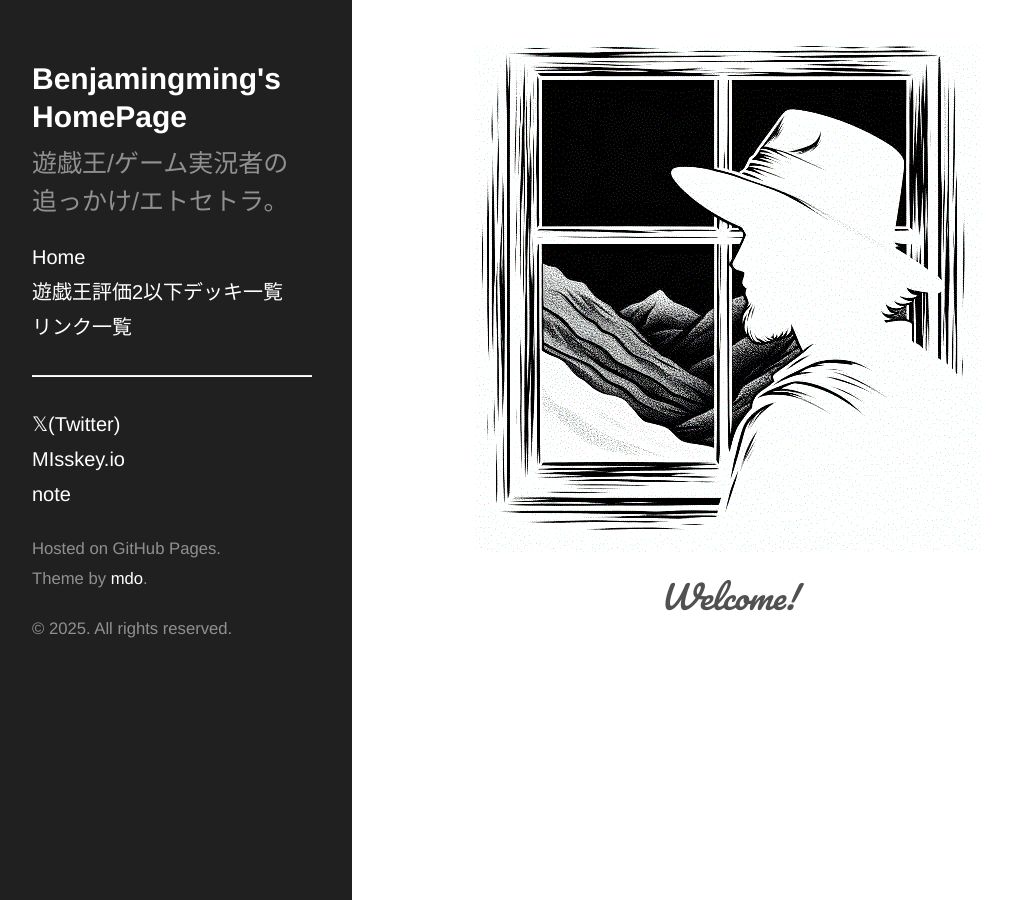
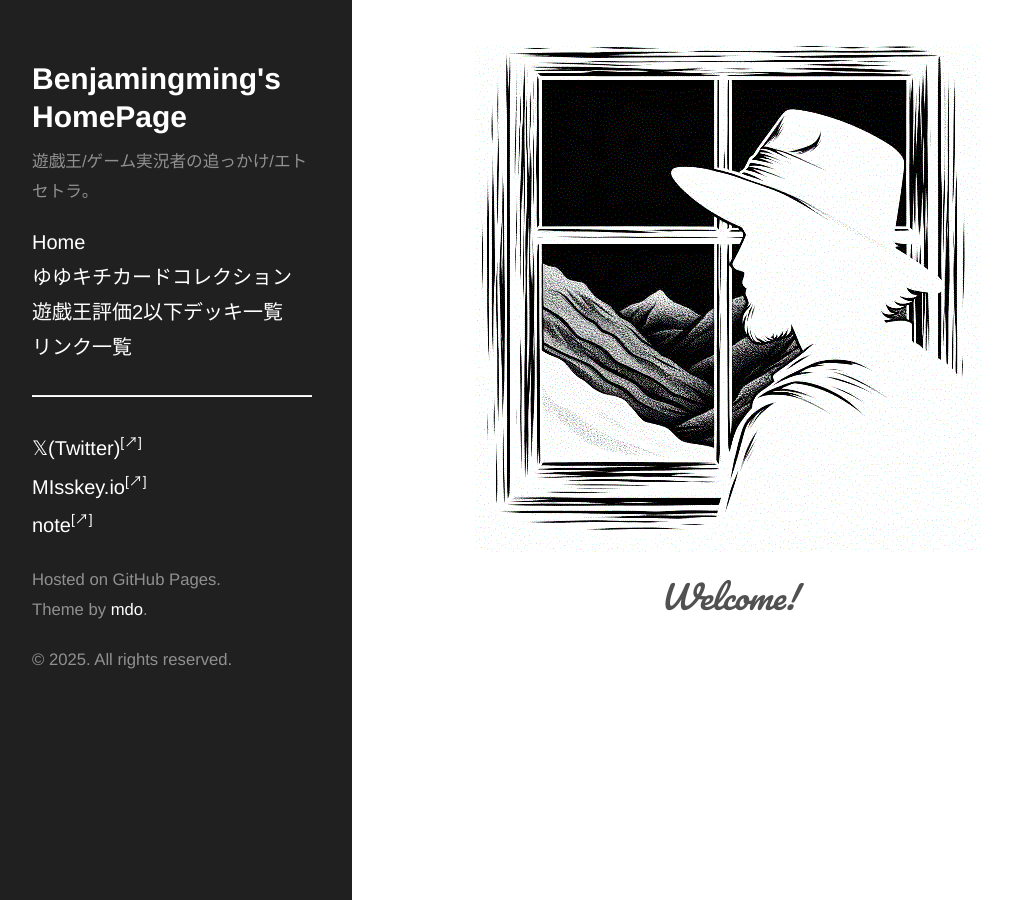
Before and after one commit to Benjamingming/home, a Jekyll site: the page built from index.html, in a window 1280 px wide. Shown: the whole page, without its empty margins (8-1021 px from the left). Built offline with Jekyll 4.4.1, drawn with Linux system fonts in a browser that asks for light colours; the list of posts is cut into pages by our own code; some of the changed lines change nothing that is shown.

Commit message:
ゆゆキチカードコレクション追加

```diff
--- a/_config.yml
+++ b/_config.yml
@@ -23,6 +23,9 @@
 # Custom vars
 version:          1.0.0
 
+yuyukichi-cards:
+  repo:           https://docs.google.com/spreadsheets/d/1n8SilQ_Ssk-I60uRWFZ2IUlVlczz7BuUA0lOrvl7zsM/edit?usp=sharing
+
 note:
   repo:           https://note.com/benjaming_ming
 
--- /dev/null
+++ b/_data/yuyukichicards.csv
@@ -0,0 +1,145 @@
+日付,#,カード名,ゲーム,星,URL
+2024/02/11,1,風ちゃん,,2,https://x.com/benjaming_ming/status/1756637482815512853
+2024/02/12,1,ちくび,,3,https://x.com/benjaming_ming/status/1757001695450554761
+2024/02/13,1,パミル,,1,https://x.com/benjaming_ming/status/1757404769822322701
+2024/02/14,1,マーブルマッドネス,,1,https://x.com/benjaming_ming/status/1757752942424412419
+2024/02/15,1,サキエル,,2,https://x.com/benjaming_ming/status/1758124039196090449
+2024/02/16,1,フラグの国のアリス,,2,https://x.com/benjaming_ming/status/1758464007927906343
+2024/02/17,1,ジュディ,,2,https://x.com/benjaming_ming/status/1758811323222372705
+2024/02/18,1,セーラームーン(3DO),,3,https://x.com/benjaming_ming/status/1759179979374653460
+2024/02/19,1,ミラノ,,3,https://x.com/benjaming_ming/status/1759556590674551247
+2024/02/20,1,ムウマ,,2,https://x.com/benjaming_ming/status/1759914429909704847
+2024/02/22,1,ちゃお,,2,https://x.com/benjaming_ming/status/1760666309858337204
+2024/02/23,1,マリナ,,3,https://x.com/benjaming_ming/status/1760986135227179519
+2024/02/24,1,ウィザード,ウィザード・オブ・イモータル,3,https://x.com/benjaming_ming/status/1761390913224650797
+2024/02/25,1,NON HUMAN,Action 52,2,https://x.com/benjaming_ming/status/1761627412063047961
+2024/02/26,1,兄貴,,2,https://x.com/benjaming_ming/status/1762089972142932207
+2024/02/27,1,えりか,,2,https://x.com/benjaming_ming/status/1762465819815186676
+2024/02/28,1,ドラゴン,,2,https://x.com/benjaming_ming/status/1762834051692724280
+2024/02/29,1,エダルト,,2,https://x.com/benjaming_ming/status/1763177148557459587
+2024/02/29,2,アラン,,2,https://x.com/benjaming_ming/status/1763178886354121198
+2024/03/01,1,LINK,,3,https://x.com/benjaming_ming/status/1763540430552277085
+2024/03/02,1,チーターマン,,2,https://x.com/benjaming_ming/status/1763902973686812760
+2024/03/03,1,マルク,,4,https://x.com/benjaming_ming/status/1764271205039866033
+2024/03/04,1,小林ひとみ,,1,https://x.com/benjaming_ming/status/1764631033193103805
+2024/03/05,1,キャプテンプラネット,,2,https://x.com/benjaming_ming/status/1765009712238797232
+2024/03/06,1,おしゃべりマン,,2,https://x.com/benjaming_ming/status/1765356842765672721
+2024/03/07,1,Isis,,3,https://x.com/benjaming_ming/status/1765721535183274369
+2024/03/08,1,ココロン,,1,https://x.com/benjaming_ming/status/1766057758338769090
+2024/03/09,1,松永ともみ,,3,https://x.com/benjaming_ming/status/1766433011686608969
+2024/03/09,2,カイ,,1,https://x.com/benjaming_ming/status/1766441727748096221
+2024/03/10,1,健太,,1,https://x.com/benjaming_ming/status/1766796857970422150
+2024/03/10,2,トリオ・ザ・バンシー,,1,https://x.com/benjaming_ming/status/1766813377404588204
+2024/03/11,2,スペランカー,スペランカー,1,https://x.com/benjaming_ming/status/1767189171054272853
+2024/03/11,1,邪鬼王,忍者龍剣伝,4,https://x.com/benjaming_ming/status/1767183840416829462
+2024/03/12,2,ギムギム,,1,https://x.com/benjaming_ming/status/1767549576209457192
+2024/03/12,1,もと子ちゃん,,2,https://x.com/benjaming_ming/status/1767536951727694220
+2024/03/13,1,バーニー,,2,https://x.com/benjaming_ming/status/1767902033842205160
+2024/03/14,2,HEXAPOD WAR,HEXAPOD WAR,1,https://x.com/benjaming_ming/status/1768255860948787671
+2024/03/14,1,マミ,,3,https://x.com/benjaming_ming/status/1768241857870623023
+2024/03/15,2,一瀬るり,,2,https://x.com/benjaming_ming/status/1768633618245829117
+2024/03/15,2,ケイブマン,,5,https://x.com/benjaming_ming/status/1768641126247116887
+2024/03/16,1,大道寺知世,,5,https://x.com/benjaming_ming/status/1769002892424540638
+2024/03/16,2,アウトラン,,1,https://x.com/benjaming_ming/status/1769013788920230169
+2024/03/17,1,パル,,2,https://x.com/benjaming_ming/status/1769330832119111864
+2024/03/17,2,魚田大吾郎,,1,https://x.com/benjaming_ming/status/1769345117331321290
+2024/03/17,3,鈴鈴,,3,https://x.com/benjaming_ming/status/1769350860684034443
+2024/03/18,1,キララ,,2,https://x.com/benjaming_ming/status/1769706013987655850
+2024/03/18,2,英雄,ギミック!,5,https://x.com/benjaming_ming/status/1769724576739582122
+2024/03/19,1,巨人,ソード・オブ・ソダン,3,https://x.com/benjaming_ming/status/1770060609255776295
+2024/03/19,2,槍兵,ソード・オブ・ソダン,1,https://x.com/benjaming_ming/status/1770090969171709975
+2024/03/20,1,カイ,,1,https://x.com/benjaming_ming/status/1770409978190528885
+2024/03/20,2,チーターマン,,2,https://x.com/benjaming_ming/status/1770455846482481233
+2024/03/21,1,エコールロゴ,デスクリムゾン,5,https://x.com/benjaming_ming/status/1770786257062301920
+2024/03/21,2,ムウマ,,2,https://x.com/benjaming_ming/status/1770822709649318196
+2024/03/22,1,シルバーサンド,,1,https://x.com/benjaming_ming/status/1771159761142284534
+2024/03/23,1,オトッキー,,2,https://x.com/benjaming_ming/status/1771505650410909837
+2024/03/23,2,巨大コウモリ,恐怖の館,2,https://x.com/benjaming_ming/status/1771532246886879552
+2024/03/24,2,デビッドゴールドマン(27才),激写ボーイ,3,https://x.com/benjaming_ming/status/1771877204554874905
+2024/03/24,1,エアロ,アクロバットキッズ,1,https://x.com/benjaming_ming/status/1771863815405154347
+2024/03/25,1,さよちゃん(あっかんべぇだぁ～),あっかんべぇだぁ～,3,https://x.com/benjaming_ming/status/1772245940784746883
+2024/03/25,2,ひろし,恐怖の館,1,https://x.com/benjaming_ming/status/1772259913693372687
+2024/03/26,1,ゴードン,,2,https://x.com/benjaming_ming/status/1772598576088027347
+2024/03/26,2,タイクーン王,,2,https://x.com/benjaming_ming/status/1772614839673790951
+2024/03/27,1,デビッドゴールドマン(27才),激写ボーイ,3,https://x.com/benjaming_ming/status/1772972508829921573
+2024/03/27,2,キャプテンノボリン,,2,https://x.com/benjaming_ming/status/1772991993976705420
+2024/03/28,1,ホーンテッドヒル,Action 52,3,https://x.com/benjaming_ming/status/1773322795713183961
+2024/03/29,1,マミー,,1,https://x.com/benjaming_ming/status/1773710134939934902
+2024/03/29,2,花形美剣,,2,https://x.com/benjaming_ming/status/1773716878076391910
+2024/03/30,1,ブラックナイト,,2,https://x.com/benjaming_ming/status/1774031467259277659
+2024/03/30,2,リップ,,3,https://x.com/benjaming_ming/status/1774039972942840042
+2024/03/31,1,レオ♥,,3,https://x.com/benjaming_ming/status/1774395367406350509
+2024/04/01,1,スーパーマン,Superman 64,1,https://x.com/benjaming_ming/status/1774768693345714270
+2024/04/02,1,へんべえ,パラソルへんべえ,1,https://x.com/benjaming_ming/status/1775141236443349414
+2024/04/02,2,パコ王子,,2,https://x.com/benjaming_ming/status/1775167047271579726
+2024/04/03,1,ヴァルコール,ジム・パワー,1,https://x.com/benjaming_ming/status/1775507340751737276
+2024/04/03,2,マリナ,,3,https://x.com/benjaming_ming/status/1775535395536797720
+2024/04/04,1,ポッサム,,1,https://x.com/benjaming_ming/status/1775875609245503778
+2024/04/05,1,シェル,,1,https://x.com/benjaming_ming/status/1776235737111036234
+2024/04/05,2,松永みかげ,,3,https://x.com/benjaming_ming/status/1776241773180031447
+2024/04/06,1,木村ヒロシ,,3,https://x.com/benjaming_ming/status/1776569457487261946
+2024/04/06,2,ホテルマリオ,Hotel Mario,1,https://x.com/benjaming_ming/status/1776580795567841693
+2024/04/07,1,チャーリー,ハローチャーリー！,1,https://x.com/benjaming_ming/status/1776933972611829795
+2024/04/07,1,マクシミリアン,,2,https://x.com/benjaming_ming/status/1776961133657854101
+2024/04/08,1,タルるーと,,3,https://x.com/benjaming_ming/status/1777339852687892664
+2024/04/08,2,名門純愛お嬢様私立女子高生,,5,https://x.com/benjaming_ming/status/1777345934206374378
+2024/04/09,1,ヴァルコール,,1,https://x.com/benjaming_ming/status/1777690528160870684
+2024/04/09,2,ちくび,,3,https://x.com/benjaming_ming/status/1777696128257114375
+2024/04/10,1,キャプテントッド,,2,https://x.com/benjaming_ming/status/1778036422437638615
+2024/04/10,2,ダビデ,,2,https://x.com/benjaming_ming/status/1778040738514882991
+2024/04/11,1,猫店長,,3,https://x.com/benjaming_ming/status/1778397656106365036
+2024/04/11,2,ペン子,,1,https://x.com/benjaming_ming/status/1778418491546329376
+2024/04/12,1,レスター,,1,https://x.com/benjaming_ming/status/1778765918551847014
+2024/04/12,2,ゴブリン,ウィザード・オブ・イモータル,1,https://x.com/benjaming_ming/status/1778782968624168966
+2024/04/13,2,腕力,,1,https://x.com/benjaming_ming/status/1779127404604297357
+2024/04/13,1,トロンボーン,ロックマンDASH,3,https://x.com/benjaming_ming/status/1779117058829295675
+2024/04/14,1,イギーくん,,2,https://x.com/benjaming_ming/status/1779519394210832797
+2024/04/15,1,金剛寺麗香,,1,https://x.com/benjaming_ming/status/1779873470614311222
+2024/04/17,1,シルヴィアーナ,,3,https://x.com/benjaming_ming/status/1780565335030333615
+2024/04/18,1,Atlantis guy,,2,https://x.com/benjaming_ming/status/1780927018487693785
+2024/04/19,1,エリアス,,3,https://x.com/benjaming_ming/status/1781293945068429713
+2024/04/20,1,メイズパズル,,5,https://x.com/benjaming_ming/status/1781682103505310058
+2024/04/21,1,フィンレター,,1,https://x.com/benjaming_ming/status/1782012300330983598
+2024/04/21,2,アラン,,2,https://x.com/benjaming_ming/status/1782052096927539240
+2024/04/22,1,パミル,,1,https://x.com/benjaming_ming/status/1782384272370020669
+2024/04/22,2,ピーターパン(40),フック,4,https://x.com/benjaming_ming/status/1782414745909514717
+2024/04/23,1,アルルナジャ,,4,https://x.com/benjaming_ming/status/1782754555761172853
+2024/04/24,1,コロ助,キテレツ大百科,1,https://x.com/benjaming_ming/status/1783132870556684720
+2024/04/25,1,アンナ,ウィザード・オブ・イモータル,1,https://x.com/benjaming_ming/status/1783474484718284807
+2024/04/25,2,日向あずさ,,3,https://x.com/benjaming_ming/status/1783491949422608626
+2024/04/26,1,ガーフィールド,ガーフィールドの一週間,1,https://x.com/benjaming_ming/status/1783861872699277575
+2024/04/27,1,テグザー,テグザー,3,https://x.com/benjaming_ming/status/1784216266246701419
+2024/04/28,1,へんべえ,パラソルへんべえ,1,https://x.com/benjaming_ming/status/1784558611433505136
+2024/04/28,2,ノア,,2,https://x.com/benjaming_ming/status/1784585784957567387
+2024/04/29,1,一郎さん,,1,https://x.com/benjaming_ming/status/1784932664618999906
+2024/04/30,1,ジャッキー,,1,https://x.com/benjaming_ming/status/1785293576672600564
+2024/04/30,2,花形美剣,,2,https://x.com/benjaming_ming/status/1784949315150156236
+2024/05/01,1,バーディ,,1,https://x.com/benjaming_ming/status/1785647112161804751
+2024/05/01,2,ジムパワー(NES),,5,https://x.com/benjaming_ming/status/1785674062804799841
+2024/05/02,1,ホテルマリオ,Hotel Mario,1,https://x.com/benjaming_ming/status/1786032186606723243
+2024/05/03,1,ジョー・ムサシ,,3,https://x.com/benjaming_ming/status/1786387791225765912
+2024/05/04,1,電脳漂流者,,4,https://x.com/benjaming_ming/status/1786746685575807122
+2024/05/04,2,やどかり美少女,,2,https://x.com/benjaming_ming/status/1786748521330430350
+2024/05/05,1,リュウ・ハヤブサ,忍者龍剣伝,3,https://x.com/benjaming_ming/status/1787133672753369464
+2024/05/06,1,ムササビ,デスクリムゾン,1,https://x.com/benjaming_ming/status/1787447119449878706
+2024/05/07,1,ピチュー(My Friend Monster 2),My Friend Monster 2,2,https://x.com/benjaming_ming/status/1787816443268211072
+2024/05/07,2,みき＆みさと,,4,https://x.com/benjaming_ming/status/1787818411021746454
+2024/05/08,1,ロボキッド,,2,https://x.com/benjaming_ming/status/1788193560833192081
+2024/05/08,2,スーパーピッグ,,3,https://x.com/benjaming_ming/status/1788199332916940946
+2024/05/08,3,シーモンド,,4,https://x.com/benjaming_ming/status/1788217406965616716
+2024/05/09,1,スーパーマン,Superman 64,1,https://x.com/benjaming_ming/status/1788533974765297908
+2024/05/10,1,パトラ子,クレオパトラフォーチュン,2,https://x.com/benjaming_ming/status/1788906562398081486
+2024/05/11,1,高速まばたき,ジム・パワー,3,https://x.com/benjaming_ming/status/1789297056273838444
+2024/05/13,1,睦月三好,,2,https://x.com/benjaming_ming/status/1789992520161632634
+2024/05/14,1,まなちゃん,,3,https://x.com/benjaming_ming/status/1790358622788280466
+2024/05/15,1,むらむすめ,,2,https://x.com/benjaming_ming/status/1790726320877699277
+2024/05/18,1,ジーキル博士,ジーキル博士の彷魔が刻,1,https://x.com/benjaming_ming/status/1791809703762415928
+2024/05/19,1,一瀬るり,,2,https://x.com/benjaming_ming/status/1792200652162232434
+2024/05/20,1,ニャンコ,,2,https://x.com/benjaming_ming/status/1792550679179133100
+2024/05/21,1,クラゲが欲しいOL,,2,https://x.com/benjaming_ming/status/1792914973309521999
+2024/05/24,1,かるがーも,,1,https://x.com/benjaming_ming/status/1794001787760103886
+2024/05/25,1,HEXAPOD WAR,,1,https://x.com/benjaming_ming/status/1794341417625760143
+2024/05/27,1,ジーキル博士,ジーキル博士の彷魔が刻,1,https://x.com/benjaming_ming/status/1795080070236701052
+2024/06/01,1,カイ,,1,https://x.com/benjaming_ming/status/1796901610662273034
+2025/01/03,1,光翼エヴァ初号機,新世紀エヴァンゲリオン,5,https://x.com/benjaming_ming/status/1875155012940398972
+2025/01/03,2,カメレオンキッド,カメレオンキッド,1,https://x.com/benjaming_ming/status/1875161962977628278
--- a/_includes/sidebar.html
+++ b/_includes/sidebar.html
@@ -6,7 +6,9 @@
           {{ site.title }}
         </a>
       </h2>
-      <p class="lead">{{ site.description }}</p>
+      <p>
+        <small>{{ site.description }}</small>
+      </p>
     </div>
 
     <nav class="sidebar-nav">
@@ -28,9 +30,9 @@
       {% endfor %}
 
       <hr>
-      <a class="sidebar-nav-item" href="{{ site.twitter.repo }}">𝕏(Twitter)</a>
-      <a class="sidebar-nav-item" href="{{ site.misskey-io.repo }}">MIsskey.io</a>
-      <a class="sidebar-nav-item" href="{{ site.note.repo }}">note</a>
+      <a class="sidebar-nav-item" href="{{ site.twitter.repo }}">𝕏(Twitter)<sup><small>[↗]</small></sup></a>
+      <a class="sidebar-nav-item" href="{{ site.misskey-io.repo }}">MIsskey.io<sup><small>[↗]</small></sup></a>
+      <a class="sidebar-nav-item" href="{{ site.note.repo }}">note<sup><small>[↗]</small></sup></a>
     </nav>
 
 
--- /dev/null
+++ b/cards.md
@@ -0,0 +1,23 @@
+---
+layout: page
+title: ゆゆキチカードコレクション
+---
+<table>
+  {% for row in site.data.yuyukichicards %}
+    {% if forloop.first %}
+    <tr>
+      {% for pair in row %}
+        <th>{{ pair[0] }}</th>
+      {% endfor %}
+    </tr>
+    {% endif %}
+
+    {% tablerow pair in row %}
+      {% if pair[0] == "URL" %}
+        <a href="{{ pair[1] }}" target="_blank" rel="noopener"><span>𝕏</span></a>
+      {% else %}
+        {{ pair[1] }}
+      {% endif %}
+    {% endtablerow %}
+  {% endfor %}
+</table>
```
